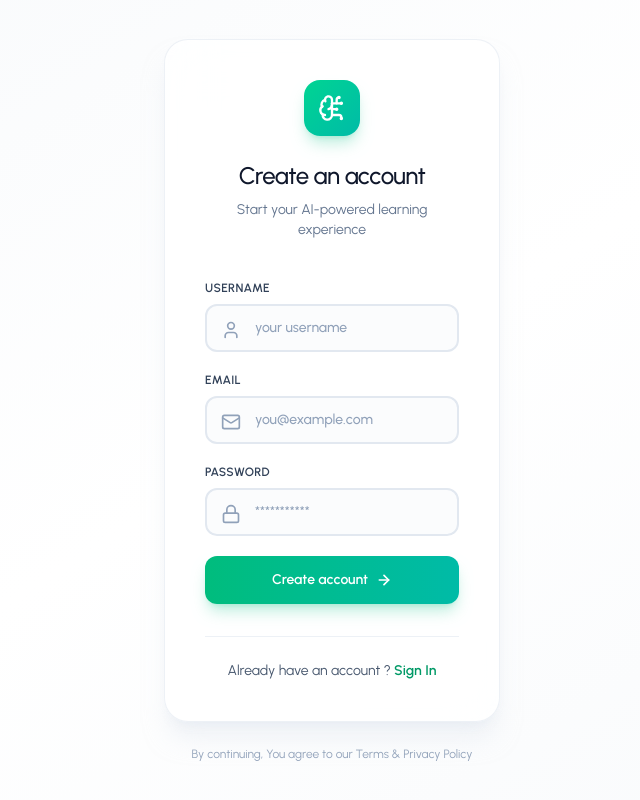
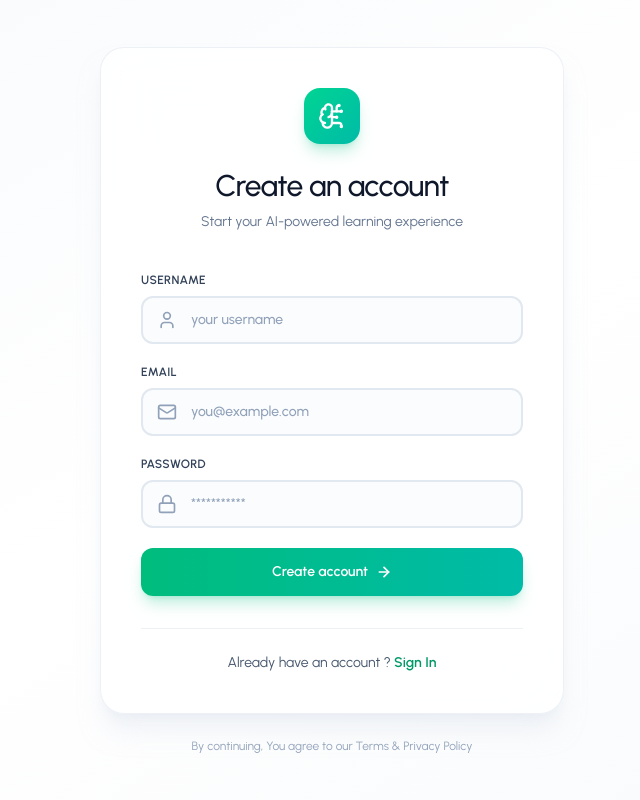
Before and after one commit to Arko-009/Ai-power-study_Assistent, a React (Vite) app in the folder Ai-learn-assistant/: page /register in a window 1280 px wide. Shown: the whole page, without its empty margins (308-948 px from the left). Built offline with nearby package versions, Linux system fonts and the light colour scheme.

Commit message:
Arkan Timestamp - 5:15:00 || Arko TS - 6:02:53

```diff
--- a/Ai-learn-assistant/src/pages/Auth/LoginPage.jsx
+++ b/Ai-learn-assistant/src/pages/Auth/LoginPage.jsx
@@ -33,16 +33,16 @@ const LoginPage = () => {
   };
 
   return (
-    <div className="flex items-center justify-center min-h-screen bg-linear-to-br from-slate-50 via-white to-slate-50">
-      <div className="absolute insert-0 bg-[radial-gradient(#e5e7eb_1px, transparent_1px)] bg-size-[16px_16px]" style={{ width: '30vw' }}>
-        <div className="relative w-full max-w-md px-6">
-          <div className="bg-white/80 backdrop-blur-xl border border-slate-200/60 rounded-3xl shadow-xl shadow-slate-200/50 p-10">
+    <div className="relative flex items-center justify-center min-h-screen overflow-hidden bg-gradient-to-br from-slate-50 via-white to-slate-50 py-6">
+      <div className="absolute inset-0 bg-[radial-gradient(#e5e7eb_1px, transparent_1px)] bg-size-[16px_16px] flex items-center justify-center px-4">
+        <div className="relative w-full max-w-md sm:max-w-lg px-4 sm:px-6">
+          <div className="bg-white/80 backdrop-blur-xl border border-slate-200/60 rounded-3xl shadow-xl shadow-slate-200/50 p-6 sm:p-10">
             {/* Header */}
             <div className="text-center mb-10">
               <div className="inline-flex items-center justify-center w-14 h-14 rounded-2xl bg-linear-to-br from-emerald-400 to-teal-500 shadow-lg shadow-emerald-500/25 mb-6">
                 <BrainCircuit className="w-7 h-7 text-white" strokeWidth={2} />
               </div>
-              <h1 className="text-2xl font-medium text-slate-900 tracking-tight mb-2">
+              <h1 className="text-2xl sm:text-3xl font-medium text-slate-900 tracking-tight mb-2">
                 Welcome Back!
               </h1>
               <p className="text-slate-500 text-sm">
@@ -58,7 +58,7 @@ const LoginPage = () => {
                   Email
                 </label>
                 <div className="relative group">
-                  <div className={`absolute insert-y-0 left-0 pl-4 flex items-center pointer-events-none transition-colors duration-200" ${focusedField === 'email' ? 'text-emerald-500' : 'text-slate-400'}`} style={{ marginTop: '2vh' }}>
+                  <div className={`absolute inset-y-0 left-0 pl-4 flex items-center pointer-events-none transition-colors duration-200 ${focusedField === 'email' ? 'text-emerald-500' : 'text-slate-400'}`}>
                     <Mail className="w-5 h-5" strokeWidth={2} />
                   </div>
                   <input
@@ -79,7 +79,7 @@ const LoginPage = () => {
                   Password
                 </label>
                 <div className="relative group">
-                  <div className={`absolute insert-y-0 left-0 pl-4 flex items-center pointer-events-none transition-colors duration-200 ${focusedField === 'password' ? 'text-emerald-500' : 'text-slate-400'}`} style={{ marginTop: '2vh' }}>
+                  <div className={`absolute inset-y-0 left-0 pl-4 flex items-center pointer-events-none transition-colors duration-200 ${focusedField === 'password' ? 'text-emerald-500' : 'text-slate-400'}`}>
                     <Lock className="h-5 w-5" strokeWidth={2} />
                   </div>
                   <input
@@ -120,7 +120,7 @@ const LoginPage = () => {
                     </>
                   )}
                 </span>
-                <div className="absolute insert-0 bg-linear-to-r from-white/0 via-white/20 to-white/0 translate-x-full group-hover:translate-x-full transition-transform duration-700" />
+                <div className="absolute inset-0 bg-linear-to-r from-white/0 via-white/20 to-white/0 translate-x-full group-hover:translate-x-full transition-transform duration-700" />
               </button>
             </div>
 
--- a/Ai-learn-assistant/src/pages/Auth/RegisterPage.jsx
+++ b/Ai-learn-assistant/src/pages/Auth/RegisterPage.jsx
@@ -36,16 +36,16 @@ const RegisterPage = () => {
   };
 
   return (
-    <div className="flex items-center justify-center min-h-screen bg-linear-to-br from-slate-50 via-white to-slate-50">
-      <div className="absolute insert-0 bg-[radial-gradient(#e5e7eb_1px, transparent_1px)] bg-size-[16px_16px]" style={{ width: '30vw' }}>
-        <div className="relative w-full max-w-md px-6">
-          <div className="bg-white/80 backdrop-blur-xl border border-slate-200/60 rounded-3xl shadow-xl shadow-slate-200/50 p-10">
+    <div className="relative flex items-center justify-center min-h-screen overflow-hidden bg-gradient-to-br from-slate-50 via-white to-slate-50 py-6">
+      <div className="absolute inset-0 bg-[radial-gradient(#e5e7eb_1px, transparent_1px)] bg-[size:16px_16px] flex items-center justify-center px-4">
+        <div className="relative w-full max-w-md sm:max-w-lg px-4 sm:px-6">
+          <div className="bg-white/80 backdrop-blur-xl border border-slate-200/60 rounded-3xl shadow-xl shadow-slate-200/50 p-6 sm:p-10">
             {/* Header */}
             <div className="text-center mb-10">
               <div className="inline-flex items-center justify-center w-14 h-14 rounded-2xl bg-linear-to-br from-emerald-400 to-teal-500 shadow-lg shadow-emerald-500/25 mb-6">
                 <BrainCircuit className="w-7 h-7 text-white" strokeWidth={2} />
               </div>
-              <h1 className="text-2xl font-medium text-slate-900 tracking-tight mb-2">
+              <h1 className="text-2xl sm:text-3xl font-medium text-slate-900 tracking-tight mb-2">
                 Create an account
               </h1>
               <p className="text-slate-500 text-sm">
@@ -61,7 +61,7 @@ const RegisterPage = () => {
                   Username
                 </label>
                 <div className="relative group">
-                  <div className={`absolute insert-y-0 left-0 pl-4 flex items-center pointer-events-none transition-colors duration-200" ${focusedField === 'username' ? 'text-emerald-500' : 'text-slate-400'}`} style={{ marginTop: '2vh' }}>
+                  <div className={`absolute inset-y-0 left-0 pl-4 flex items-center pointer-events-none transition-colors duration-200 ${focusedField === 'username' ? 'text-emerald-500' : 'text-slate-400'}`}>
                     <User className="h-5 w-5" strokeWidth={2} />
                   </div>
                   <input
@@ -82,7 +82,7 @@ const RegisterPage = () => {
                   Email
                 </label>
                 <div className="relative group">
-                  <div className={`absolute insert-y-0 left-0 pl-4 flex items-center pointer-events-none transition-colors duration-200" ${focusedField === 'email' ? 'text-emerald-500' : 'text-slate-400'}`} style={{ marginTop: '2vh' }}>
+                  <div className={`absolute inset-y-0 left-0 pl-4 flex items-center pointer-events-none transition-colors duration-200 ${focusedField === 'email' ? 'text-emerald-500' : 'text-slate-400'}`}>
                     <Mail className="h-5 w-5" strokeWidth={2} />
                   </div>
                   <input
@@ -103,7 +103,7 @@ const RegisterPage = () => {
                   Password
                 </label>
                 <div className="relative group">
-                  <div className={`absolute insert-y-0 left-0 pl-4 flex items-center pointer-events-none transition-colors duration-200" ${focusedField === 'password' ? 'text-emerald-500' : 'text-slate-400'}`} style={{ marginTop: '2vh' }}>
+                  <div className={`absolute inset-y-0 left-0 pl-4 flex items-center pointer-events-none transition-colors duration-200 ${focusedField === 'password' ? 'text-emerald-500' : 'text-slate-400'}`}>
                     <Lock className="h-5 w-5" strokeWidth={2} />
                   </div>
                   <input
@@ -146,7 +146,7 @@ const RegisterPage = () => {
                     </>
                   )}
                 </span>
-                <div className="absolute insert-0 bg-gradient-to-r from-white/0 via-white/20 to-white/0 translate-x-[-100%] group-hover:translate-x-[-100%] transition-transform duration-700" />
+                <div className="absolute inset-0 bg-gradient-to-r from-white/0 via-white/20 to-white/0 translate-x-[-100%] group-hover:translate-x-full transition-transform duration-700" />
               </button>
             </div>
 
```
